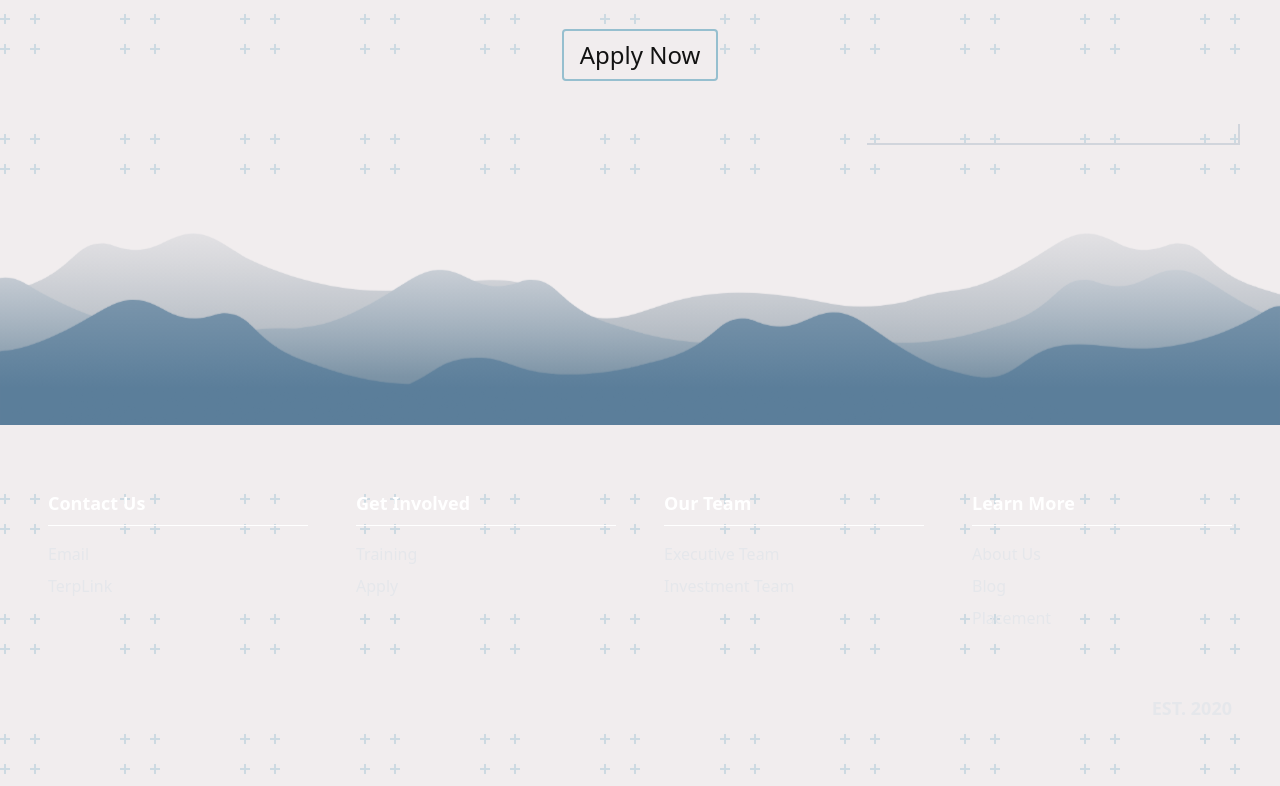
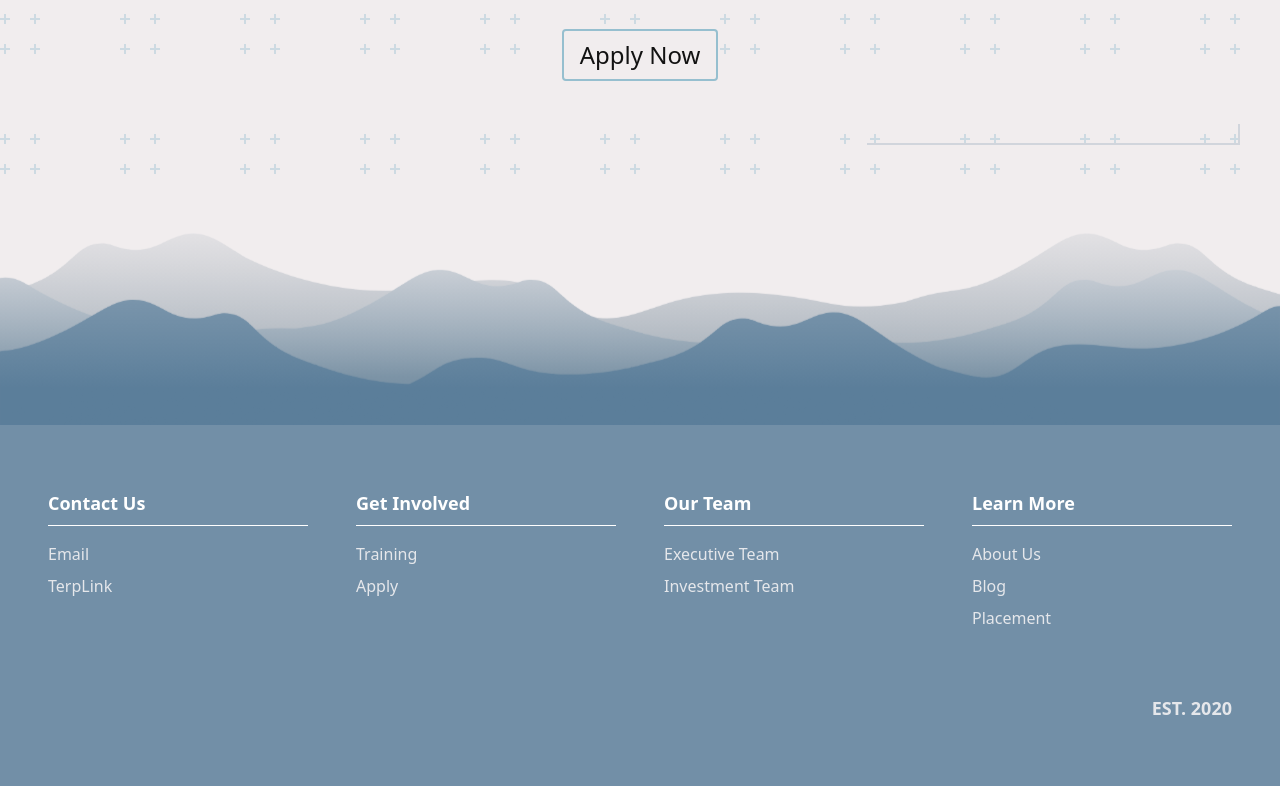
Before and after one commit to apexfund/apex-website, a React (Vite) app: page / in a window 1280 px wide. Shown: the part 2026-2812 px from the top of the page. Built offline with nearby package versions, Linux system fonts and the light colour scheme.

Commit message:
fixed footer

```diff
--- a/src/components/footer.tsx
+++ b/src/components/footer.tsx
@@ -15,7 +15,8 @@ const Footer = () => (
 
     {/* Content Section with solid background */}
     <div
-      className="w-full bg-footer"
+      className="w-full"
+      style={{ backgroundColor: '#728FA7' }}
     >
       <div className="!container !mx-auto !px-6 sm:!px-12 !py-16">
         {/* Main Content Layout */}
--- a/tailwind.config.ts
+++ b/tailwind.config.ts
@@ -10,8 +10,7 @@ const config: Config = {
         backgroundDark: '#121212',
         navLight: '#F1EDEE',
         navDark: '#121212',
-        accent: '#96BFCF',
-        footer: '#728FA7'
+        accent: '#96BFCF'
       }
     }
   },
```
